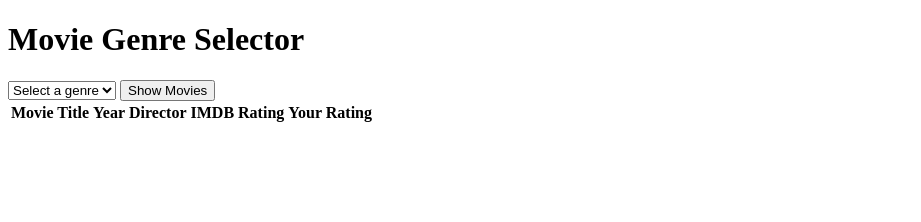
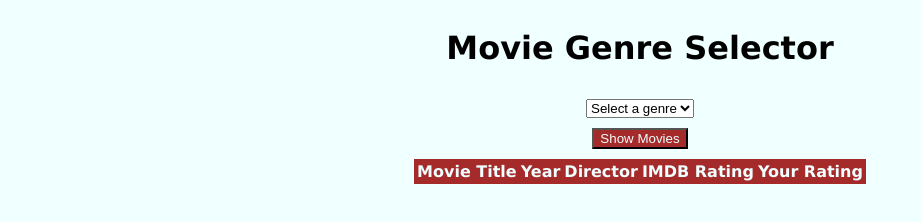
Before and after one commit to yosefhaim707/Movie-Test, a website: page index.html in a window 1280 px wide. Shown: the whole page, without its empty margins (0-921 px from the left). Drawn offline with Linux system fonts and the light colour scheme.

Commit message:
added some css far from perfect but still something (need to go home)

```diff
--- a/index.html
+++ b/index.html
@@ -5,6 +5,7 @@
     <meta name="viewport" content="width=device-width, initial-scale=1.0">
     <title>Movie Dashboard</title>
     <script src="script.js"></script>
+    <link rel="stylesheet" href="style.css">
 </head>
 <body>
     <h1 id="head-title">Movie Genre Selector</h1>
--- /dev/null
+++ b/style.css
@@ -0,0 +1,19 @@
+body {
+    font-family: Verdana, Geneva, Tahoma, sans-serif;
+    background-color: azure;
+    display: flex;
+    flex-direction: column;
+    gap: 10px;
+    align-items: center;
+}
+
+button {
+    background-color: brown;
+    color: azure;
+}
+
+table, tbody {
+    background-color: brown;
+    color: azure;
+    gap: 10px;
+}
```
